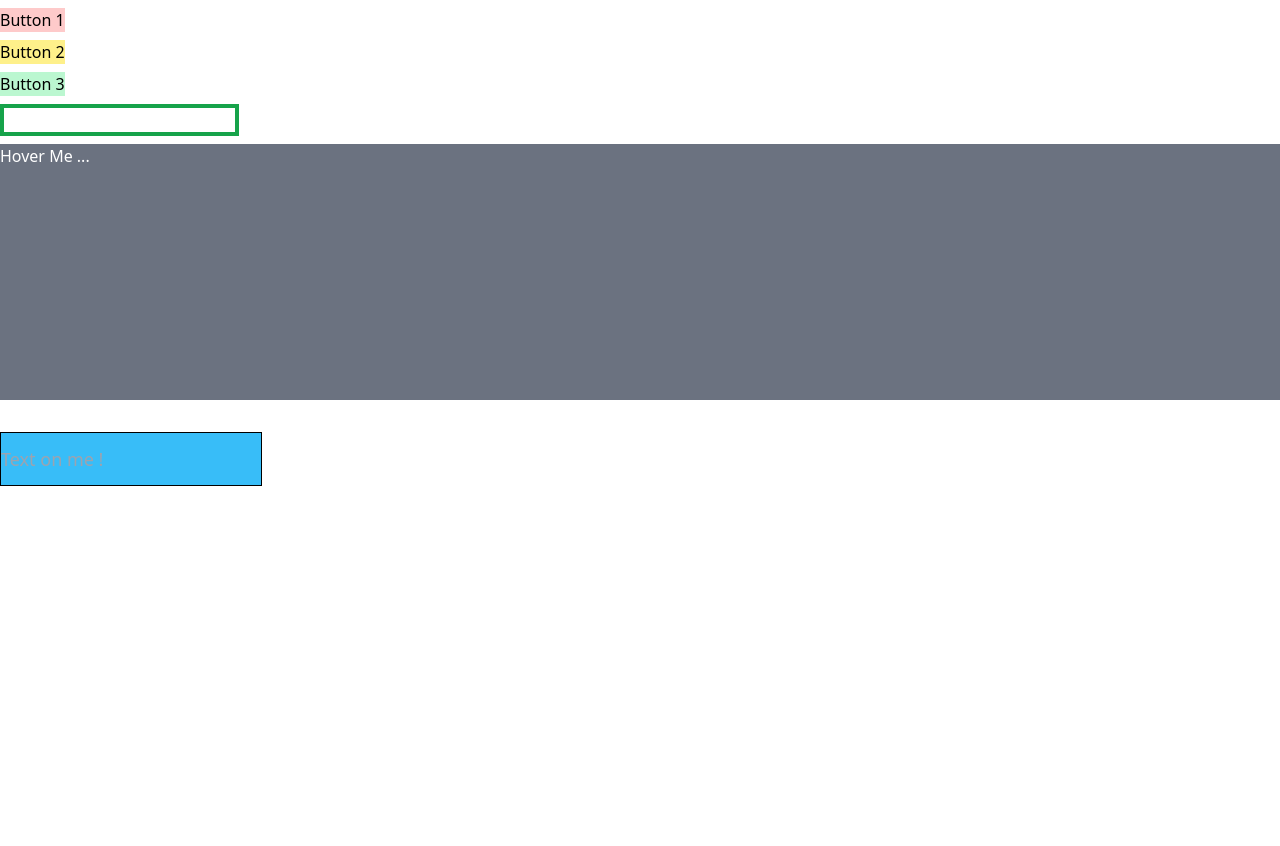
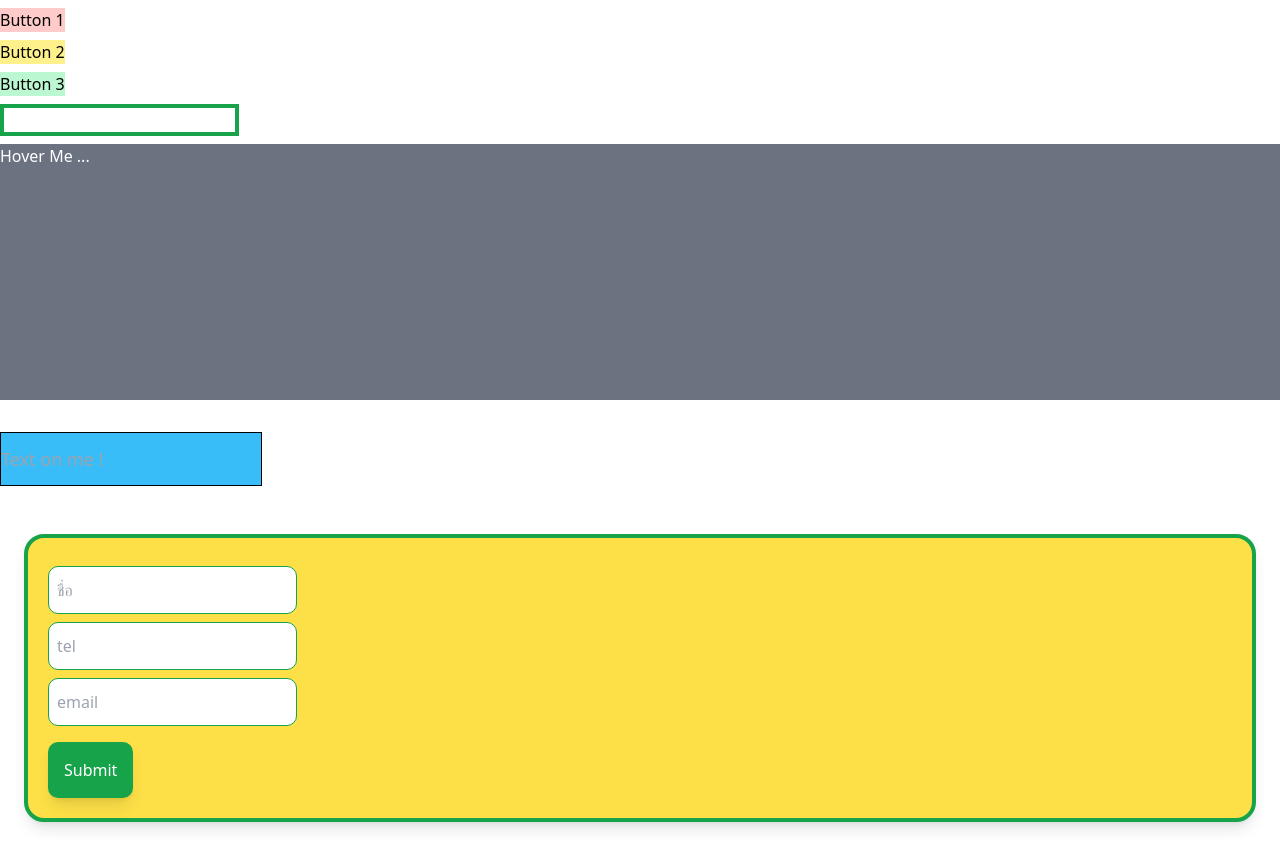
Before and after one commit to soAcademy/workshop-state-and-event, a React (Create React App) app: page / in a window 1280 px wide. Before the commit the page ends 800 px from the top, so only its background shows below. Built offline with nearby package versions, Linux system fonts and the light colour scheme.

Commit message:
Event7 workshop complete

```diff
--- a/src/App.js
+++ b/src/App.js
@@ -5,6 +5,7 @@ import Event3 from "./Events/Event3";
 import Event4 from "./Events/Event4";
 import Event5 from "./Events/Event5";
 import Event6 from "./Events/Event6";
+import Event7 from "./Events/Event7";
 
 function App() {
   return (
@@ -15,6 +16,7 @@ function App() {
       <Event4 />
       <Event5 />
       <Event6 />
+      <Event7 />
     </>
   );
 }
--- a/src/Events/Event7.js
+++ b/src/Events/Event7.js
@@ -0,0 +1,52 @@
+import React from "react";
+
+function Event7() {
+  const submitData = (e) => {
+    e.preventDefault();
+    const data = {
+      name: e.target[0].value,
+      tel: e.target[1].value,
+      mail: e.target[2].value,
+    };
+    console.log(data); // log to show to browser
+  };
+  return (
+    <>
+      {/* structure zone */}
+      <form
+        className="m-6 p-5 bg-yellow-300 shadow-lg rounded-[20px] border-4 border-green-600"
+        onSubmit={(e) => submitData(e)}
+      >
+        <div>
+          <input
+            className="h-12 border border-green-600 mt-2 p-2 rounded-[10px]"
+            placeholder="ชื่อ"
+            id="name"
+            required //*
+          />
+        </div>
+        <div>
+          <input
+            className="h-12 border border-green-600 mt-2 p-2 rounded-[10px]"
+            placeholder="tel"
+            id="tel"
+            required
+          />
+        </div>
+        <div>
+          <input
+            className="h-12 border border-green-600 mt-2 p-2 rounded-[10px]"
+            placeholder="email"
+            id="mail"
+            required
+          />
+        </div>
+        <button className="bg-green-600 border-3 shadow-lg p-4 -2 mt-4 text-white rounded-[10px] ">
+          Submit
+        </button>
+      </form>
+    </>
+  );
+}
+
+export default Event7;
```
